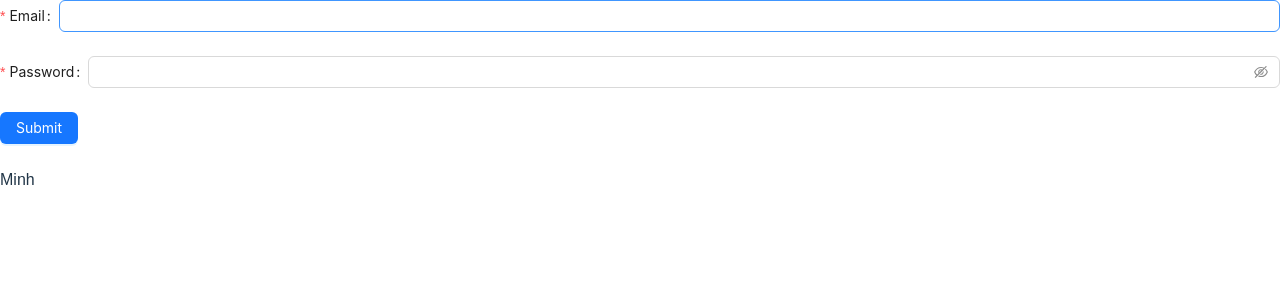
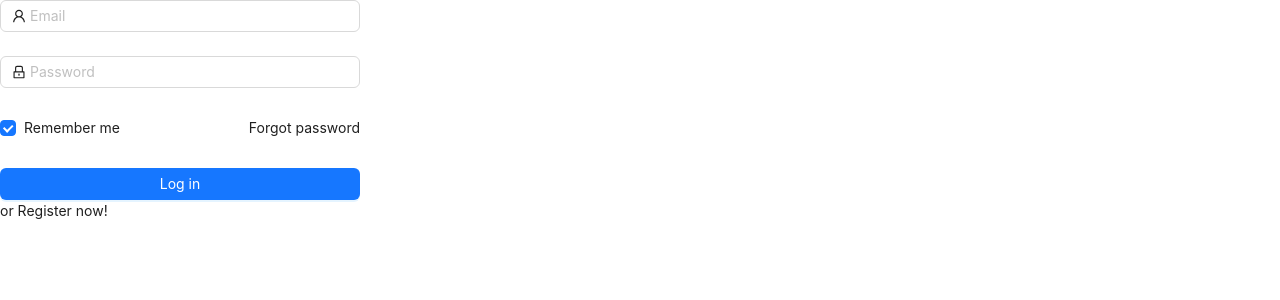
Before and after one commit to vuongquangminh/flow_node-manage_FE, a React (Vite) app: page / in a window 1280 px wide. Shown: the top 300 px of the page. Built offline with nearby package versions, Linux system fonts and the light colour scheme; no server answers.

Commit message:
register account

```diff
--- a/package.json
+++ b/package.json
@@ -10,6 +10,7 @@
     "preview": "vite preview"
   },
   "dependencies": {
+    "@ant-design/icons": "^6.0.0",
     "@reduxjs/toolkit": "^2.7.0",
     "@xyflow/react": "^12.6.0",
     "antd": "^5.24.8",
--- a/src/components/Login.tsx
+++ b/src/components/Login.tsx
@@ -1,8 +1,17 @@
-import { Button, Form, FormProps, Input, notification } from "antd";
-import { useNavigate } from "react-router-dom";
+import {
+  Button,
+  Checkbox,
+  Flex,
+  Form,
+  FormProps,
+  Input,
+  notification,
+} from "antd";
+import { Link, useNavigate } from "react-router-dom";
 import { useLoginMutation } from "../store/services/UserService";
 import { FetchBaseQueryError } from "@reduxjs/toolkit/query";
 import { setLocalStorage } from "../hooks/localStorage";
+import { LockOutlined, UserOutlined } from "@ant-design/icons";
 
 type FieldType = {
   email: string;
@@ -35,40 +44,47 @@ const LoginPage = () => {
   };
   return (
     <>
-      <div className="">
+      <div className="flex justify-center items-center h-screen">
         {contextHolder}
         <Form
-          name="basic"
-          //   labelCol={{ span: 8 }}
-          //   wrapperCol={{ span: 16 }}
+          name="login"
           initialValues={{ remember: true }}
+          style={{ maxWidth: 360 }}
           onFinish={onFinish}
           onFinishFailed={onFinishFailed}
-          autoComplete="off"
         >
-          <Form.Item<FieldType>
-            label="Email"
+          <Form.Item
             name="email"
-            rules={[{ required: true, message: "Please input your username!" }]}
+            rules={[{ required: true, message: "Please input your Email!" }]}
           >
-            <Input />
+            <Input prefix={<UserOutlined />} placeholder="Email" />
+          </Form.Item>
+          <Form.Item
+            name="password"
+            rules={[{ required: true, message: "Please input your Password!" }]}
+          >
+            <Input
+              prefix={<LockOutlined />}
+              type="password"
+              placeholder="Password"
+            />
+          </Form.Item>
+          <Form.Item>
+            <Flex justify="space-between" align="center">
+              <Form.Item name="remember" valuePropName="checked" noStyle>
+                <Checkbox>Remember me</Checkbox>
+              </Form.Item>
+              <Link to={"/forgot-password"}>Forgot password</Link>
+            </Flex>
           </Form.Item>
 
-          <Form.Item<FieldType>
-            label="Password"
-            name="password"
-            rules={[{ required: true, message: "Please input your password!" }]}
-          >
-            <Input.Password />
-          </Form.Item>
-
-          <Form.Item label={null}>
-            <Button type="primary" htmlType="submit">
-              Submit
+          <Form.Item>
+            <Button block type="primary" htmlType="submit">
+              Log in
             </Button>
+            or <Link to={"/register"}>Register now!</Link>
           </Form.Item>
         </Form>
-        <p className="text-red-700 text-3xl">Minh</p>
       </div>
     </>
   );
--- /dev/null
+++ b/src/components/RegisterPage.tsx
@@ -0,0 +1,83 @@
+import { UserOutlined } from "@ant-design/icons";
+import { Alert, Button, Form, Input } from "antd";
+import { useCreateUserMutation } from "../store/services/UserService";
+
+const RegisterPage = () => {
+  const [form] = Form.useForm();
+  const [doCreate, insert] = useCreateUserMutation();
+
+  const onFinish = (values: {
+    email: string;
+    password: string;
+    name: string;
+  }) => {
+    doCreate(values);
+  };
+
+  return (
+    <div className="flex justify-center h-screen items-center">
+      <Form
+        form={form}
+        name="dependencies"
+        autoComplete="off"
+        style={{ maxWidth: 600 }}
+        layout="vertical"
+        onFinish={onFinish}
+      >
+        <Alert message="Đăng ký" type="info" showIcon className=" my-5" />
+
+        <Form.Item
+          label="Name"
+          name="name"
+          rules={[{ required: true, message: "Please input your name!" }]}
+        >
+          <Input prefix={<UserOutlined />} placeholder="Email" />
+        </Form.Item>
+        <Form.Item
+          label="Email"
+          name="email"
+          rules={[{ required: true, message: "Please input your Email!" }]}
+        >
+          <Input prefix={<UserOutlined />} placeholder="Email" />
+        </Form.Item>
+        <Form.Item
+          label="Password"
+          name="password"
+          rules={[{ required: true }]}
+        >
+          <Input />
+        </Form.Item>
+
+        {/* Field */}
+        <Form.Item
+          label="Confirm Password"
+          name="password2"
+          dependencies={["password"]}
+          rules={[
+            {
+              required: true,
+            },
+            ({ getFieldValue }) => ({
+              validator(_, value) {
+                if (!value || getFieldValue("password") === value) {
+                  return Promise.resolve();
+                }
+                return Promise.reject(
+                  new Error("The new password that you entered do not match!")
+                );
+              },
+            }),
+          ]}
+        >
+          <Input />
+        </Form.Item>
+
+        <Button block type="primary" htmlType="submit" loading={insert.loading}>
+          Đăng ký
+        </Button>
+        {/* Render Props */}
+      </Form>
+    </div>
+  );
+};
+export default RegisterPage;
--- a/src/routes/index.tsx
+++ b/src/routes/index.tsx
@@ -6,11 +6,16 @@ import PrivateRoute from "../components/PrivateRoute";
 import LayoutPage from "../components/Layout/LayoutPage";
 import ChatPagePage from "../pages/chat/ChatPage";
 import GetStartChatPage from "../pages/chat/GetStartChatPage";
+import RegisterPage from "../components/RegisterPage";
 
 export const router = createBrowserRouter([
   {
     path: "/",
     element: <LoginPage />,
+  },
+  {
+    path: "/register",
+    element: <RegisterPage />,
   },
   {
     element: <PrivateRoute />,
--- a/src/store/services/UserService.ts
+++ b/src/store/services/UserService.ts
@@ -60,13 +60,16 @@ export const userApi = createApi({
     }),
     createUser: build.mutation<
       UserRes,
-      { name: string; email: string; password: string; status: boolean }
+      { name: string; email: string; password: string }
     >({
-      query: (body) => ({
-        url: `account`,
-        method: "POST",
-        data: body,
-      }),
+      query: (body) => {
+        console.log("body: ", body);
+        return {
+          url: `account`,
+          method: "POST",
+          body: body,
+        };
+      },
     }),
   }),
 });
```
Also changed, not shown: 1 other file (tests, documents, lock files or other folders).
